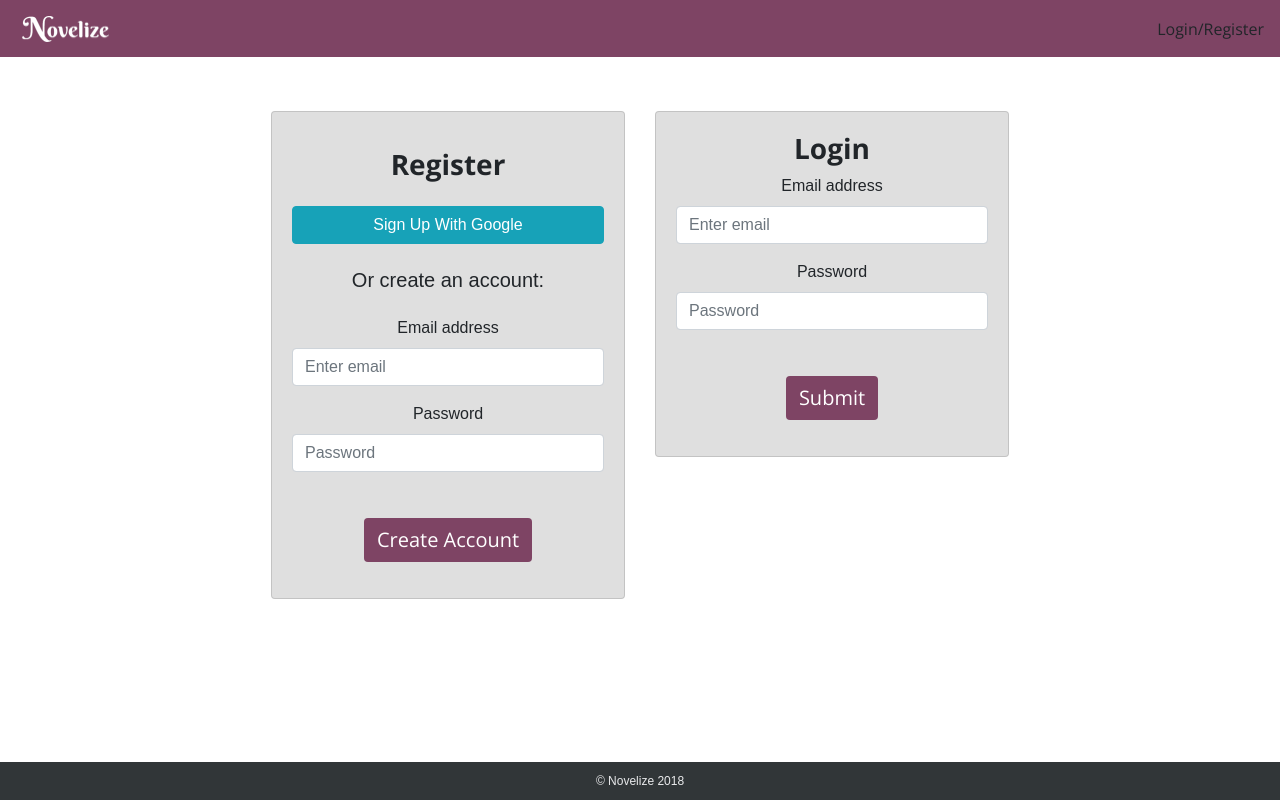
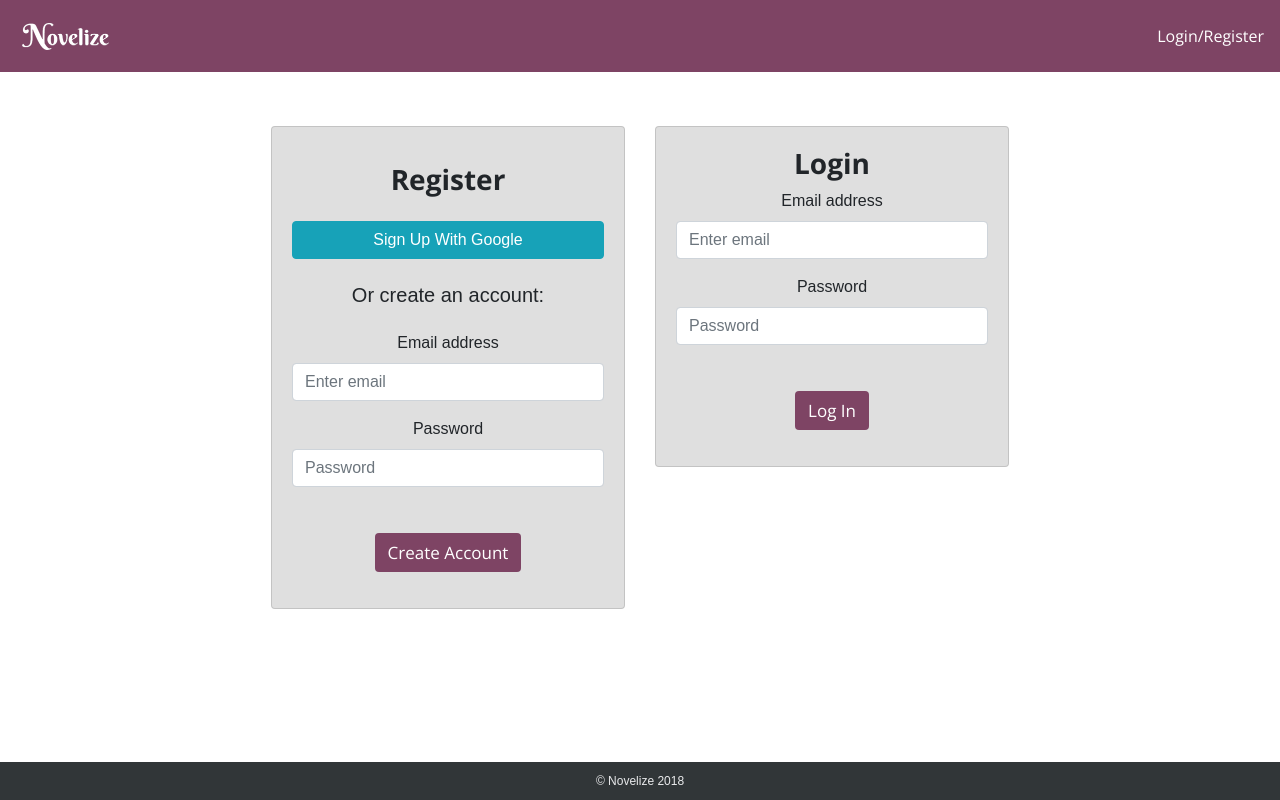
Before and after one commit to vleague2/novelize, a React (Create React App) app in the folder client/: page /login in a window 1280 px wide. Built offline with nearby package versions, Linux system fonts and the light colour scheme.

Commit message:
fixed navbar

```diff
--- a/client/src/Components/Button/Button.css
+++ b/client/src/Components/Button/Button.css
@@ -1,7 +1,7 @@
 .submit-btns {
     background-color: #7e4464;
     color: white;
-    font-size: 20px;
+    font-size: 17px;
     margin-top: 30px;
     font-family: 'Open Sans', sans-serif;
 }
--- a/client/src/Components/Button/Button.js
+++ b/client/src/Components/Button/Button.js
@@ -1,9 +1,9 @@
 import React from "react";
 import "./Button.css";
 
-const Button = ({ children }) => (
-    <button type="button" className="btn submit-btns">
-        {children}
+const Button = (props) => (
+    <button type="button" className="btn submit-btns mb-3" onClick={props.onClick} id={props.id}>
+        {props.children}
     </button>
 );
 
--- a/client/src/Components/Nav/Nav.css
+++ b/client/src/Components/Nav/Nav.css
@@ -12,6 +12,7 @@
 .nav-item {
     color: white;
     font-family: 'Open Sans', sans-serif;
+    cursor: pointer;
 }
 
 .nav-item:hover {
--- a/client/src/Components/Nav/Nav.js
+++ b/client/src/Components/Nav/Nav.js
@@ -22,12 +22,12 @@ const Nav = () => {
 
   return (
     <nav className="navbar navbar-expand-lg navbar-dark">
-      <a className="navbar-brand" href={sessionStorage.getItem("userId") == null ? "/" : "/dashboard"}>
+      <a className="navbar-brand" href={sessionStorage.getItem("user") == true ? "/dashboard" : "/"}>
         <img src={logo} id="logo"/>
       </a>
-      <a className="nav-item ml-auto" onClick={logout} id={sessionStorage.getItem("userId") == null ? "login" : "logout"}>
-        {sessionStorage.getItem("userId") == null ? "Login/Register" : "Logout"}
-      </a>
+      <p className="nav-item ml-auto mt-3" onClick={logout} id={sessionStorage.getItem("user") == true ? "logout" : "login"}>
+        {sessionStorage.getItem("user") == true ? "Logout" : "Login/Register"}
+      </p>
     </nav>
   )
 };
--- a/client/src/Pages/Login/Login.js
+++ b/client/src/Pages/Login/Login.js
@@ -1,7 +1,8 @@
 import React, {Component} from "react";
 import "./Login.css";
 import {Container, Row, Col} from "../../Components/Grid";
-import API from "../../utils/API";;
+import API from "../../utils/API";
+import Button from "../../Components/Button"
 
 class Login extends Component {
 
@@ -59,6 +60,7 @@ class Login extends Component {
 
             // IF THERE ARE NO ERRORS, THEN THE USER IS GOOD TO GO!!
             else {
+
                 // SOME MAGIC TO SIMULATE A LOGIN AFTER THEY REGISTER, BECAUSE IT'S ANNOYING TO REGISTER THEN LOGIN. FILL IN THE LOGIN FORM WITH THE USER'S VALUES AND THEN SIMULATE A BUTTON CLICK
                 document.getElementById("email-login").value = email;
                 document.getElementById("password-login").value = password;
@@ -80,6 +82,10 @@ class Login extends Component {
         // PING THE SERVER TO LOG IN THE USER
         API.loginUser(email, password)
         .then(res => {
+
+            // THE NAVBAR USES THIS TO DO CONDITIONAL RENDER SO I GOTTA SET IT
+            sessionStorage.setItem("user", "true");
+
             // SEND THEM TO THE DASHBOARD
             window.location.href="/dashboard";
 
@@ -117,7 +123,7 @@ class Login extends Component {
                                             <input type="password" className="form-control" id="password-register" placeholder="Password"/>
                                             <small id="password-help" className="form-text"></small>
                                         </div>
-                                        <button type="submit" className="btn submit-btns mb-3" onClick={this.onSubmit}>Create Account</button>
+                                        <Button onClick={this.onSubmit}>Create Account</Button>
                                     </form>
                                 </div>
                             </div>
@@ -142,7 +148,7 @@ class Login extends Component {
                                             <label htmlFor="password-login">Password</label>
                                             <input type="password" className="form-control" id="password-login" placeholder="Password"/>
                                         </div>
-                                        <button type="submit" className="btn submit-btns mb-3" id="login-btn" onClick={this.onLogin}>Submit</button>
+                                        <Button id="login-btn" onClick={this.onLogin}>Log In</Button>
                                     </form>
                                 </div>
                             </div>
```
